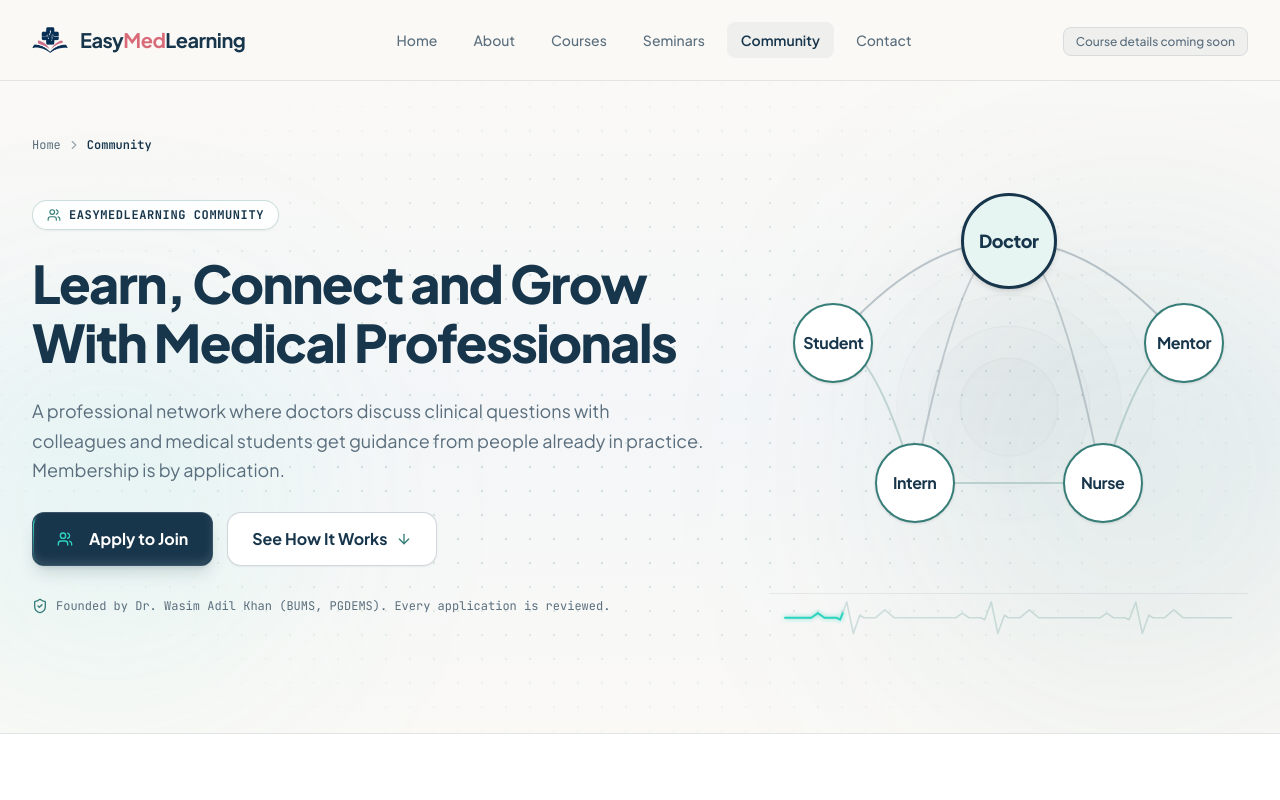
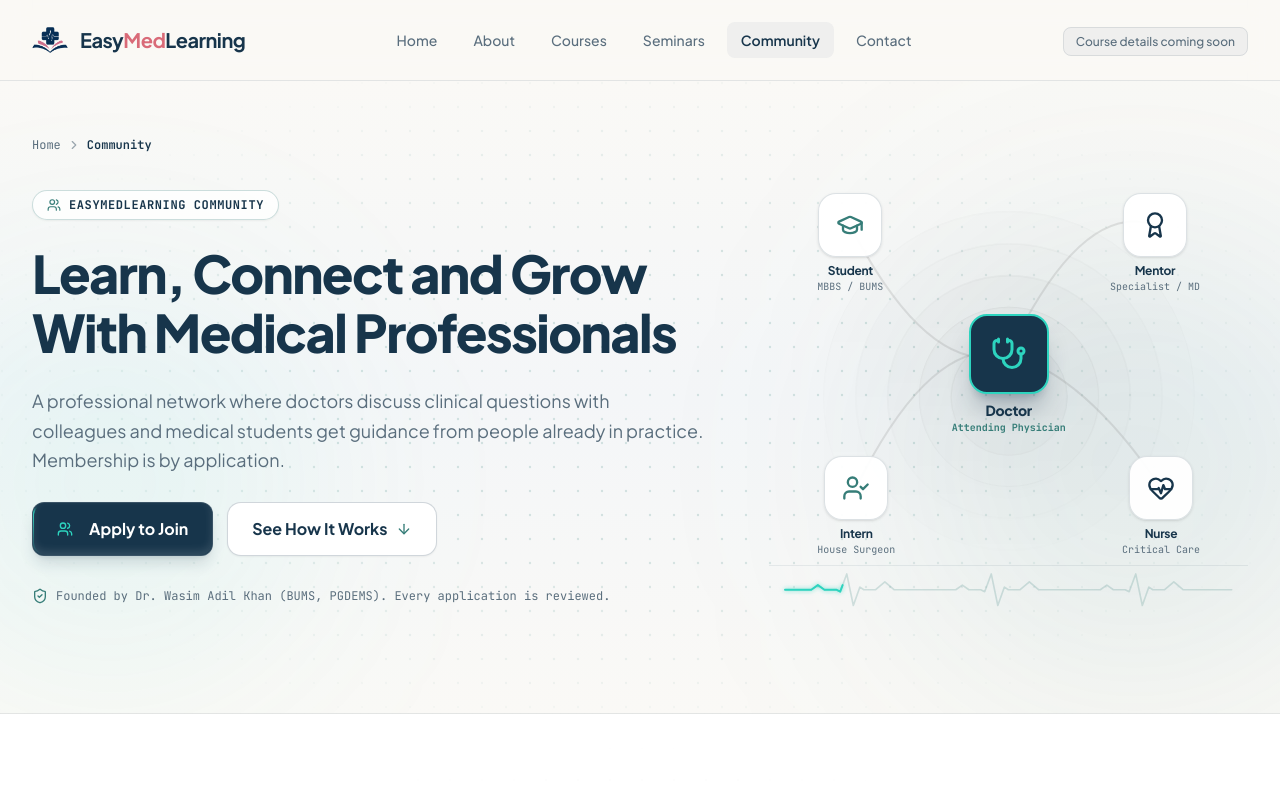
Before and after one commit to taslim121/Easy-Med-Learning, a Next.js app: page /community in a window 1280 px wide. Shown: the top 800 px of the page. Built offline with nearby package versions, Linux system fonts and the light colour scheme.

Commit message:
Refactor CommunityNetworkGraph component to enhance node structure and improve visual representation

```diff
--- a/src/components/community/community-network-graph.tsx
+++ b/src/components/community/community-network-graph.tsx
@@ -1,40 +1,65 @@
 'use client';
 
 import React, { useRef } from 'react';
+import { Stethoscope, GraduationCap, Award, UserCheck, HeartPulse } from 'lucide-react';
 import { AnimatedBeam } from '@/components/ui/animated-beam';
 import { Ripple } from '@/components/ui/ripple';
 import { EcgTrace } from '@/components/ui/ecg-trace';
 import { cn } from '@/lib/utils';
 
-interface NodeCircleProps extends React.HTMLAttributes<HTMLDivElement> {
+interface CircleProps extends React.HTMLAttributes<HTMLDivElement> {
+  children: React.ReactNode;
   label: string;
-  isPrimary?: boolean;
+  role: string;
+  isCenter?: boolean;
 }
 
-const GraphNode = React.forwardRef<HTMLDivElement, NodeCircleProps>(
-  ({ className, label, isPrimary = false, ...props }, ref) => {
+const NetworkNode = React.forwardRef<HTMLDivElement, CircleProps>(
+  ({ className, children, label, role, isCenter = false, ...props }, ref) => {
     return (
+      <div className="flex flex-col items-center gap-1.5 z-10 select-none">
         <div
           ref={ref}
           className={cn(
-          'flex items-center justify-center rounded-full transition-all duration-300 select-none cursor-default z-20',
-          isPrimary
-            ? 'size-20 sm:size-24 border-[3px] border-[#17354B] bg-[#E6F4F2] text-[#17354B] font-extrabold text-base sm:text-lg shadow-md hover:scale-105'
-            : 'size-16 sm:size-20 border-[2.5px] border-[#367D78] bg-white text-[#17354B] font-bold text-sm sm:text-base shadow-sm hover:border-[#17354B] hover:scale-105',
+            'flex items-center justify-center rounded-2xl transition-all duration-300',
+            isCenter
+              ? 'size-16 sm:size-20 bg-[#17354B] border-2 border-[#2DD4BF] text-white shadow-xl shadow-[#17354B]/25 hover:scale-105'
+              : 'size-14 sm:size-16 bg-white/95 border border-[#17354B]/15 text-[#17354B] shadow-sm hover:border-[#367D78] hover:shadow-md hover:scale-105',
             className
           )}
           {...props}
         >
-        <span className="tracking-tight">{label}</span>
+          {children}
+        </div>
+        <div className="text-center">
+          <p
+            className={cn(
+              'leading-tight tracking-tight',
+              isCenter
+                ? 'text-xs sm:text-sm font-extrabold text-[#17354B]'
+                : 'text-xs font-bold text-[#17354B]'
+            )}
+          >
+            {label}
+          </p>
+          <p
+            className={cn(
+              'font-mono text-[10px]',
+              isCenter ? 'text-[#367D78] font-bold' : 'text-[#5A6E7D]'
+            )}
+          >
+            {role}
+          </p>
+        </div>
       </div>
     );
   }
 );
-GraphNode.displayName = 'GraphNode';
+NetworkNode.displayName = 'NetworkNode';
 
 export function CommunityNetworkGraph() {
   const containerRef = useRef<HTMLDivElement>(null);
-  const doctorRef = useRef<HTMLDivElement>(null);
+  const centerDoctorRef = useRef<HTMLDivElement>(null);
   const studentRef = useRef<HTMLDivElement>(null);
   const mentorRef = useRef<HTMLDivElement>(null);
   const internRef = useRef<HTMLDivElement>(null);
@@ -43,160 +68,106 @@ export function CommunityNetworkGraph() {
   return (
     <div
       ref={containerRef}
-      className="relative w-full max-w-lg h-[420px] sm:h-[460px] flex flex-col justify-between items-center select-none overflow-hidden"
+      className="relative flex h-[390px] sm:h-[440px] w-full max-w-lg flex-col items-center justify-between select-none py-2"
     >
-      {/* Background Concentric Ripple centered on Doctor */}
+      {/* Concentric clinical ripple radiating directly on the hero background */}
       <Ripple
-        mainCircleSize={110}
-        mainCircleOpacity={0.16}
+        mainCircleSize={130}
+        mainCircleOpacity={0.18}
         numCircles={5}
-        className="opacity-60 pointer-events-none"
+        className="opacity-70 pointer-events-none"
       />
 
-      {/* 5 Clinical Nodes Positioned Exactly like PDF Page 1 */}
-      <div className="relative w-full h-[340px] sm:h-[370px]">
+      {/* Network Node Topology */}
+      <div className="relative z-10 flex w-full flex-1 flex-col justify-between py-2">
+        {/* Top Row: Student & Mentor */}
+        <div className="flex w-full items-center justify-between px-6 sm:px-12">
+          <NetworkNode
+            ref={studentRef}
+            label="Student"
+            role="MBBS / BUMS"
+          >
+            <GraduationCap className="size-6 sm:size-7 text-[#367D78]" />
+          </NetworkNode>
 
-        {/* Top-Center Hub: DOCTOR */}
-        <div className="absolute top-2 sm:top-4 left-1/2 -translate-x-1/2 z-20">
-          <GraphNode
-            ref={doctorRef}
-            label="Doctor"
-            isPrimary
-          />
+          <NetworkNode
+            ref={mentorRef}
+            label="Mentor"
+            role="Specialist / MD"
+          >
+            <Award className="size-6 sm:size-7 text-[#17354B]" />
+          </NetworkNode>
         </div>
 
-        {/* Mid-Left: STUDENT */}
-        <div className="absolute top-[32%] sm:top-[34%] left-2 sm:left-6 z-20">
-          <GraphNode
-            ref={studentRef}
-            label="Student"
-          />
+        {/* Center Node: Doctor in Middle */}
+        <div className="flex w-full items-center justify-center my-auto">
+          <NetworkNode
+            ref={centerDoctorRef}
+            label="Doctor"
+            role="Attending Physician"
+            isCenter
+          >
+            <Stethoscope className="size-8 sm:size-9 text-[#2DD4BF]" />
+          </NetworkNode>
         </div>
 
-        {/* Mid-Right: MENTOR */}
-        <div className="absolute top-[32%] sm:top-[34%] right-2 sm:right-6 z-20">
-          <GraphNode
-            ref={mentorRef}
-            label="Mentor"
-          />
+        {/* Bottom Row: Intern & Nurse */}
+        <div className="flex w-full items-center justify-between px-6 sm:px-12">
+          <NetworkNode
+            ref={internRef}
+            label="Intern"
+            role="House Surgeon"
+          >
+            <UserCheck className="size-6 sm:size-7 text-[#367D78]" />
+          </NetworkNode>
+
+          <NetworkNode
+            ref={nurseRef}
+            label="Nurse"
+            role="Critical Care"
+          >
+            <HeartPulse className="size-6 sm:size-7 text-[#17354B]" />
+          </NetworkNode>
+        </div>
       </div>
 
-        {/* Bottom-Left: INTERN */}
-        <div className="absolute bottom-4 sm:bottom-6 left-[18%] sm:left-[22%] z-20">
-          <GraphNode
-            ref={internRef}
-            label="Intern"
-          />
-        </div>
-
-        {/* Bottom-Right: NURSE */}
-        <div className="absolute bottom-4 sm:bottom-6 right-[18%] sm:right-[22%] z-20">
-          <GraphNode
-            ref={nurseRef}
-            label="Nurse"
-          />
-        </div>
-
-        {/* Magic UI Animated Beams connecting the exact 7 topology vectors */}
-        {/* Vector 1: Doctor ↔ Student */}
+      {/* Animated Beams connecting Central Doctor to all Peripheral Roles */}
       <AnimatedBeam
         containerRef={containerRef}
-          fromRef={doctorRef}
+        fromRef={centerDoctorRef}
         toRef={studentRef}
-          curvature={0}
-          pathColor="#17354B"
-          pathOpacity={0.25}
-          pathWidth={2}
+        curvature={-25}
         duration={3.5}
         gradientStartColor="#367D78"
         gradientStopColor="#2DD4BF"
       />
-
-        {/* Vector 2: Doctor ↔ Mentor */}
       <AnimatedBeam
         containerRef={containerRef}
-          fromRef={doctorRef}
-          toRef={mentorRef}
-          curvature={0}
-          pathColor="#17354B"
-          pathOpacity={0.25}
-          pathWidth={2}
-          duration={3.8}
+        fromRef={mentorRef}
+        toRef={centerDoctorRef}
+        curvature={25}
+        duration={4}
         gradientStartColor="#17354B"
         gradientStopColor="#367D78"
       />
-
-        {/* Vector 3: Doctor ↔ Intern */}
       <AnimatedBeam
         containerRef={containerRef}
-          fromRef={doctorRef}
+        fromRef={centerDoctorRef}
         toRef={internRef}
-          curvature={0}
-          pathColor="#17354B"
-          pathOpacity={0.2}
-          pathWidth={2}
-          duration={4.2}
-          gradientStartColor="#367D78"
-          gradientStopColor="#2DD4BF"
-        />
-
-        {/* Vector 4: Doctor ↔ Nurse */}
-        <AnimatedBeam
-          containerRef={containerRef}
-          fromRef={doctorRef}
-          toRef={nurseRef}
-          curvature={0}
-          pathColor="#17354B"
-          pathOpacity={0.2}
-          pathWidth={2}
-          duration={4.0}
-          gradientStartColor="#17354B"
-          gradientStopColor="#2DD4BF"
-        />
-
-        {/* Vector 5: Student ↔ Intern */}
-        <AnimatedBeam
-          containerRef={containerRef}
-          fromRef={studentRef}
-          toRef={internRef}
-          curvature={0}
-          pathColor="#367D78"
-          pathOpacity={0.25}
-          pathWidth={2}
+        curvature={20}
         duration={3.2}
         gradientStartColor="#367D78"
         gradientStopColor="#2DD4BF"
       />
-
-        {/* Vector 6: Intern ↔ Nurse */}
       <AnimatedBeam
         containerRef={containerRef}
-          fromRef={internRef}
+        fromRef={centerDoctorRef}
         toRef={nurseRef}
-          curvature={0}
-          pathColor="#367D78"
-          pathOpacity={0.25}
-          pathWidth={2}
-          duration={3.6}
-          gradientStartColor="#367D78"
+        curvature={-20}
+        duration={3.8}
+        gradientStartColor="#17354B"
         gradientStopColor="#2DD4BF"
       />
-
-        {/* Vector 7: Mentor ↔ Nurse */}
-        <AnimatedBeam
-          containerRef={containerRef}
-          fromRef={mentorRef}
-          toRef={nurseRef}
-          curvature={0}
-          pathColor="#367D78"
-          pathOpacity={0.25}
-          pathWidth={2}
-          duration={3.4}
-          gradientStartColor="#17354B"
-          gradientStopColor="#367D78"
-        />
-      </div>
-
        {/* Signature Teal ECG Wave Baseline across bottom (Verbatim from PDF Page 1) */}
       <div className="w-full px-2 sm:px-4 pt-1 border-t border-[#17354B]/8">
         <EcgTrace color="#367D78" glowColor="#2DD4BF" strokeWidth={2.5} />
```
Lines whose indentation alone changed are shown as unchanged.
